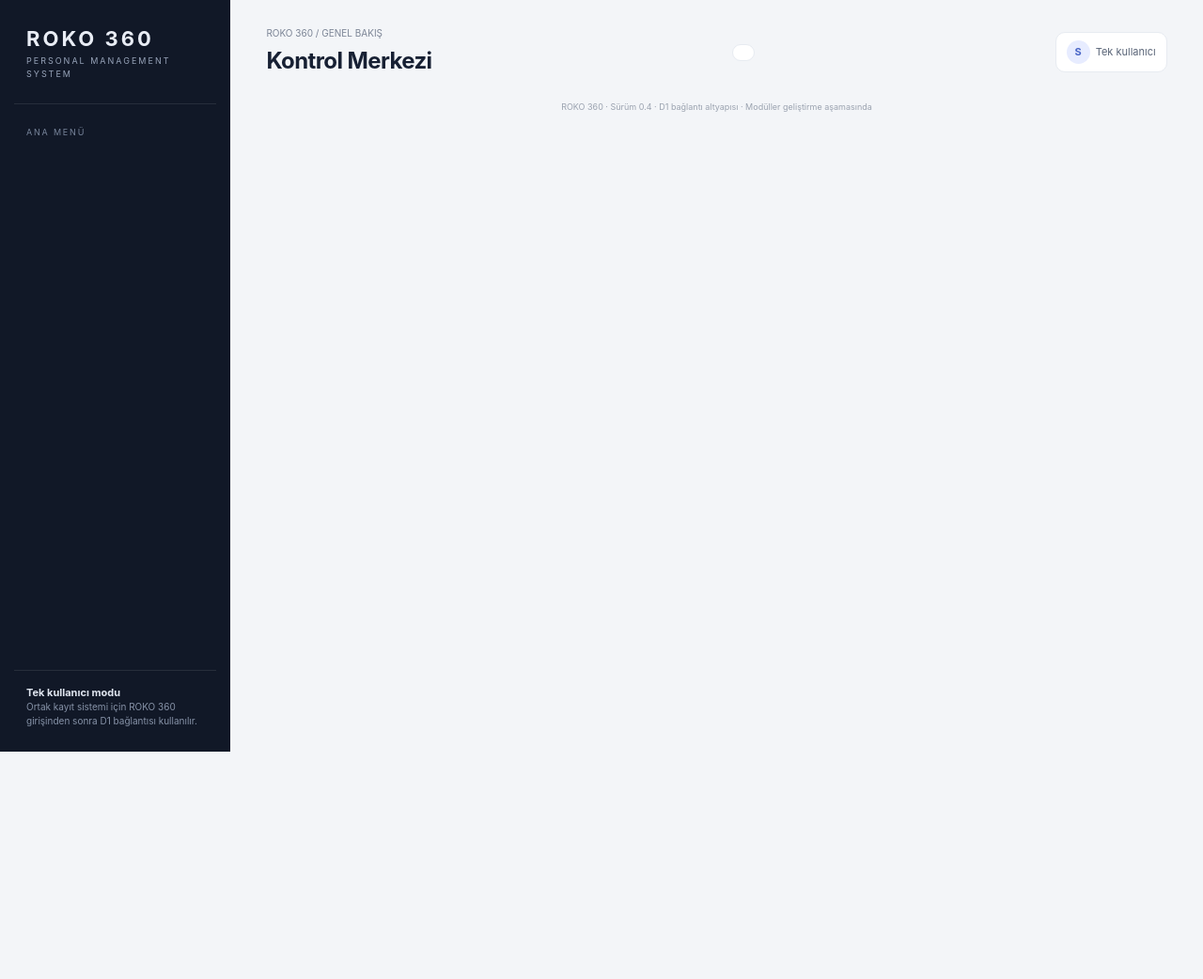
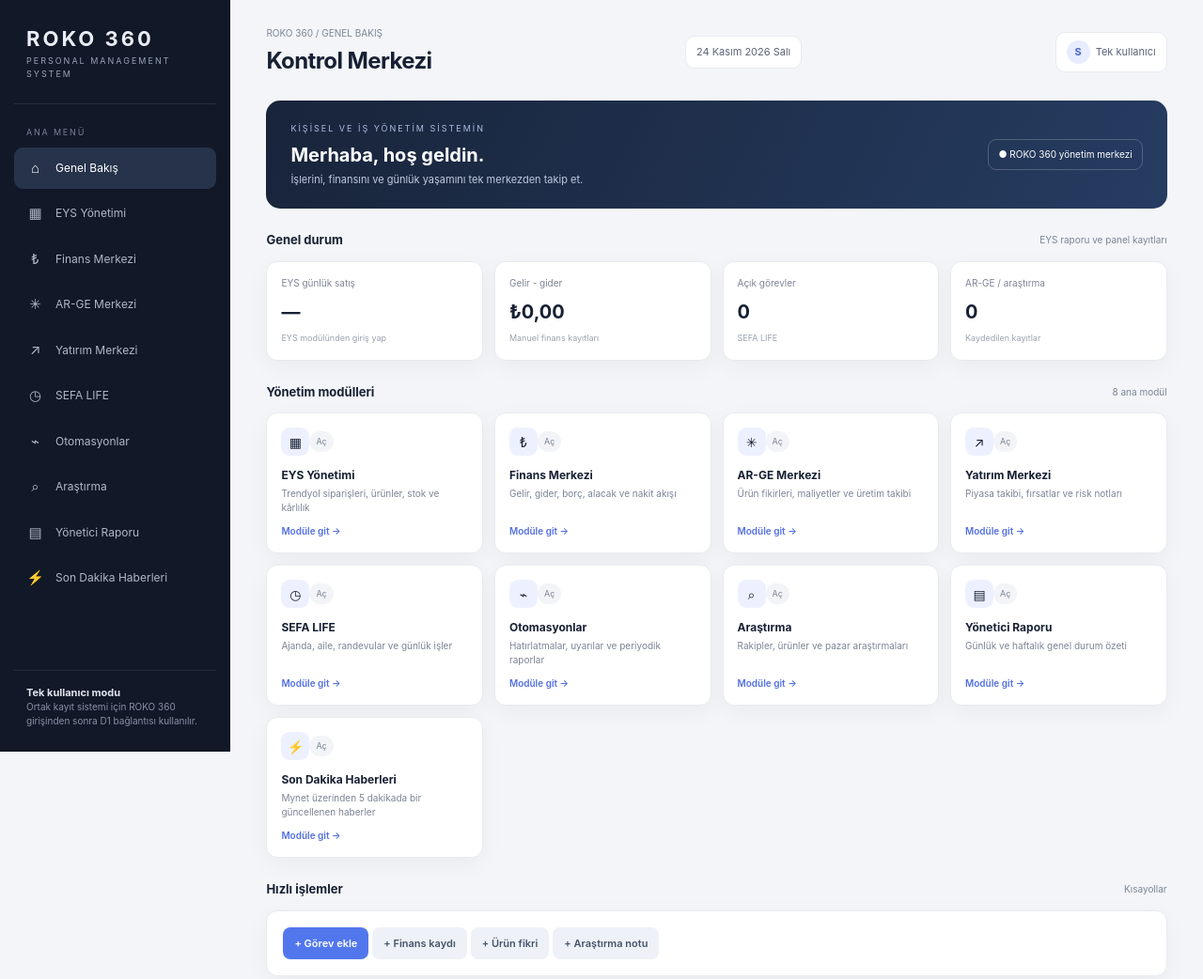
Before and after one commit to sefayazgan/roko360-dashboard, a plain HTML site: page index.html in a window 1280 px wide. Shown: the top 1042 px of the page at 94% size. Before the commit the page ends 800 px from the top, so only its background shows below. Drawn offline with Linux system fonts and the light colour scheme.

Commit message:
Repair dashboard script syntax and restore page rendering

```diff
--- a/index.html
+++ b/index.html
@@ -31,7 +31,8 @@ const write=(k,v)=>{localStorage.setItem('roko360_'+k,JSON.stringify(v));if(eysS
 let current='overview',editingTask=null;
 const EYS_API_BASE='https://roko360-api.rvr9nm7bkk.workers.dev';
 let eysSessionToken=localStorage.getItem('roko360_session_token')||null, eysRemoteSnapshot=null, remoteStateReady=false;
-let stateSyncStatus='Veritabanı henüz doğrulanmadı';\nlet newsItems=[],newsUpdatedAt=null,newsLoading=false,newsError='';
+let stateSyncStatus='Veritabanı henüz doğrulanmadı';
+let newsItems=[],newsUpdatedAt=null,newsLoading=false,newsError='';
 
 const money=n=>new Intl.NumberFormat('tr-TR',{style:'currency',currency:'TRY',maximumFractionDigits:2}).format(Number(n)||0);
 const esc=s=>String(s??'').replace(/[&<>"']/g,c=>({'&':'&amp;','<':'&lt;','>':'&gt;','"':'&quot;',"'":'&#39;'}[c]));
@@ -66,7 +67,8 @@ function moduleView(id){let extra='';if(id==='eys'){const d=getEysSnapshot(),o=d
 else if(id==='rnd')return recordsView(id);
 else if(id==='investments')return recordsView(id);
 else if(id==='automations')return recordsView(id);
-else if(id==='research')return recordsView(id);\nelse if(id==='news')return newsView();
+else if(id==='research')return recordsView(id);
+else if(id==='news')return newsView();
 else if(id==='reports'){const t=read('tasks'),f=read('finance'),r=read('rnd'),q=read('research'),inv=read('investments'),d=getEysSnapshot(),o=d?.orders||{},income=f.filter(x=>x.kind==='Gelir').reduce((a,x)=>a+Number(x.amount),0),expense=f.filter(x=>x.kind==='Gider').reduce((a,x)=>a+Number(x.amount),0);extra='<div class="metrics"><div class="metric"><div class="metric-top">EYS günlük satış</div><strong>'+(o.active_sales_today==null?'—':money(o.active_sales_today))+'</strong><small>'+(d?esc(d.generated_at||'Rapor tarihi yok'):'EYS raporu bağlı değil')+'</small></div><div class="metric"><div class="metric-top">Finans neti</div><strong>'+money(income-expense)+'</strong><small>Manuel girilen kayıtlar</small></div><div class="metric"><div class="metric-top">Açık görev</div><strong>'+t.filter(x=>!x.done).length+'</strong></div><div class="metric"><div class="metric-top">Yatırım kaydı</div><strong>'+inv.length+'</strong></div></div><div class="panel" style="margin-top:14px"><h3>Yönetim özeti</h3><p class="muted">Görev: '+t.length+' · Ürün fikri: '+r.length+' · Araştırma: '+q.length+' · Finans hareketi: '+f.length+'</p><p class="muted">Bu rapor EYS modülüne yüklenen son raporu ve bu tarayıcıdaki manuel kayıtları kullanır. Banka, yatırım hesabı veya Trendyol canlı API bağlantısı değildir.</p><button class="btn secondary" onclick="window.print()">Raporu yazdır / PDF kaydet</button></div>';}
 return (id==='eys'?'': '<div class="notice">Bu modülün arayüzü aşamalı olarak geliştiriliyor. Henüz harici sistemlere bağlı değil.</div>')+shell(modules.find(m=>m[0]===id)[2],descriptions[id]||'',extra)}
 function render(){nav();const m=modules.find(x=>x[0]===current)||modules[0];document.getElementById('pageTitle').textContent=m[3];document.getElementById('crumb').textContent=m[2].toLocaleUpperCase('tr-TR');document.getElementById('view').innerHTML=current==='overview'?overview():current==='life'?tasksView():current==='finance'?financeView():moduleView(current);
@@ -75,7 +77,8 @@ if(current==='eys'){
  document.getElementById('view').insertAdjacentHTML('afterbegin',authPanel);
 }
 bind();
-if(current==='eys') bindEysSecure();\nif(current==='news'){const nb=document.getElementById('newsRefresh');if(nb)nb.addEventListener('click',loadNews);if(!newsUpdatedAt)loadNews();}
+if(current==='eys') bindEysSecure();
+if(current==='news'){const nb=document.getElementById('newsRefresh');if(nb)nb.addEventListener('click',loadNews);if(!newsUpdatedAt)loadNews();}
 }
 
 async function fetchEysReport(){
@@ -131,5 +134,6 @@ document.querySelectorAll('[data-done]').forEach(x=>x.addEventListener('change',
 document.querySelectorAll('[data-delete-task]').forEach(x=>x.addEventListener('click',()=>{if(confirm('Bu görevi silmek istiyor musun?')){write('tasks',read('tasks').filter(t=>t.id!==x.dataset.deleteTask));render()}}));
 document.querySelectorAll('[data-delete-finance]').forEach(x=>x.addEventListener('click',()=>{if(confirm('Bu finans kaydını silmek istiyor musun?')){write('finance',read('finance').filter(t=>t.id!==x.dataset.deleteFinance));render()}}));
 }
-setInterval(()=>{if(current==='news')loadNews();},300000);\ndocument.getElementById('today').textContent=new Intl.DateTimeFormat('tr-TR',{weekday:'long',day:'numeric',month:'long',year:'numeric',timeZone:'Europe/Istanbul'}).format(new Date());render();
+setInterval(()=>{if(current==='news')loadNews();},300000);
+document.getElementById('today').textContent=new Intl.DateTimeFormat('tr-TR',{weekday:'long',day:'numeric',month:'long',year:'numeric',timeZone:'Europe/Istanbul'}).format(new Date());render();
 </script></body></html>
```
